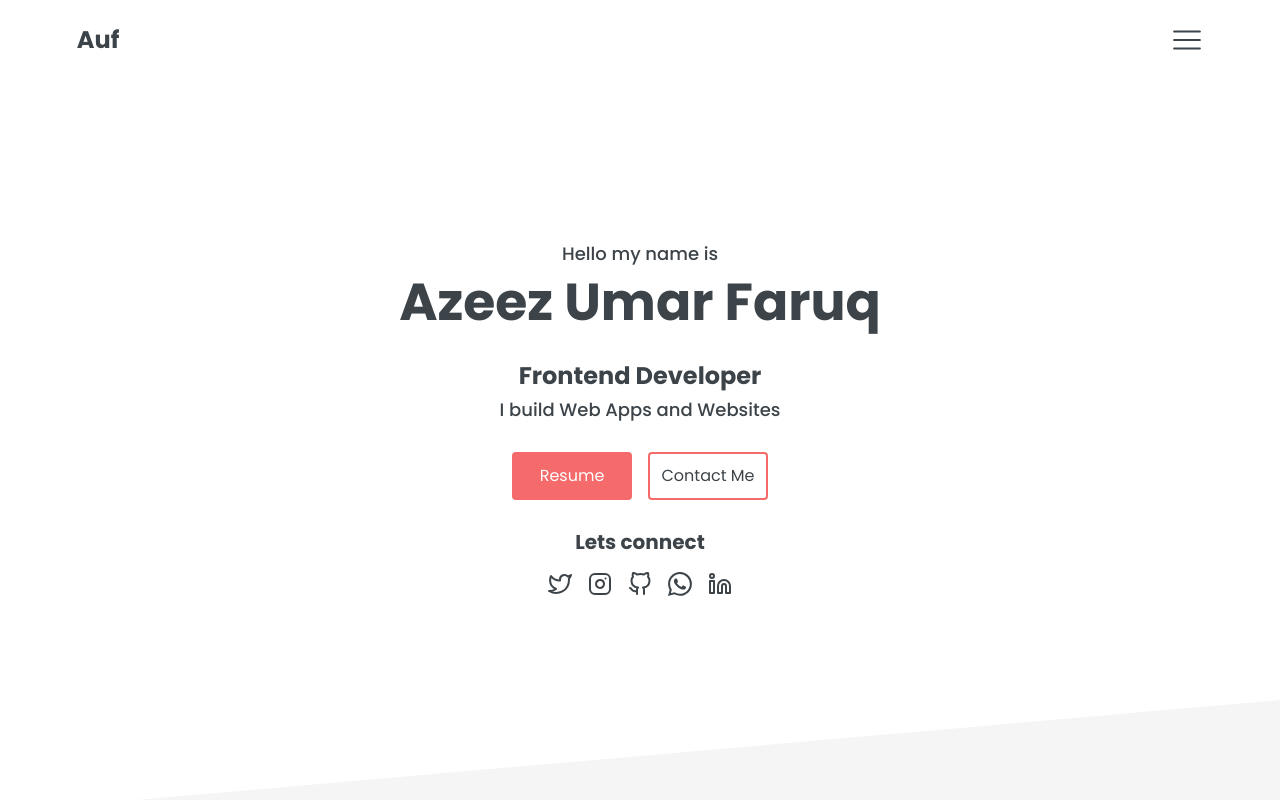
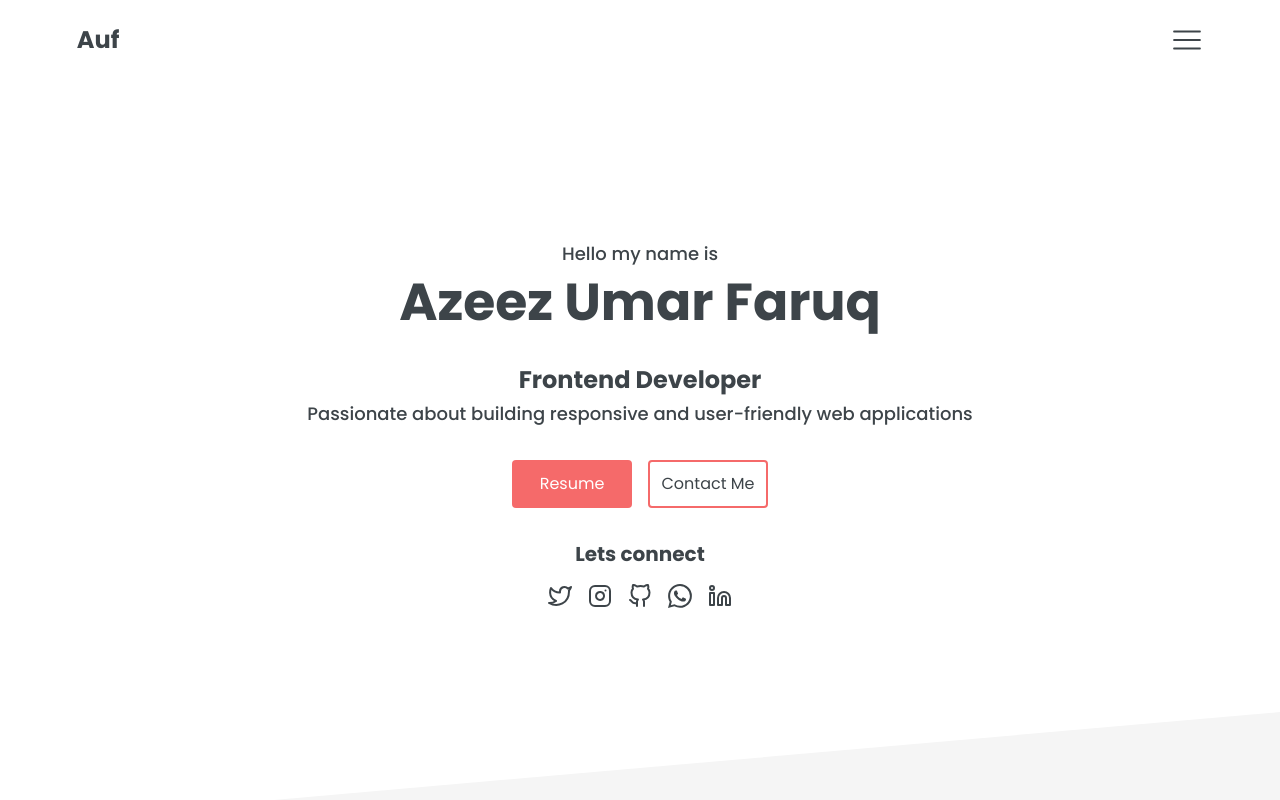
Before and after one commit to Simplyauf/PORTFOLIO-SITE, a React (Vite) app: page / in a window 1280 px wide. Shown: the top 800 px of the page. Built offline with nearby package versions, Linux system fonts and the light colour scheme.

Commit message:
[style] : Adjusted margin and short description text

```diff
--- a/src/components/heroSection.jsx
+++ b/src/components/heroSection.jsx
@@ -3,17 +3,19 @@ import { BsWhatsapp, BsShieldPlus } from "react-icons/bs";
 
 const HeroSection = () => {
   return (
-    <section className="flex justify-center items-center mt-16 w-full mt-20 py-20 px-[6%]">
+    <section className="flex justify-center items-center mt-[calc(80px+5rem)] w-full  pb-20 px-[6%]">
       <div className=" flex flex-col  justify-center items-center">
         <p className="text-lg font-medium">Hello my name is</p>
         <h1 className="text-[3.25rem] text-center leading-[130%] font-bold ">Azeez Umar Faruq</h1>
-        <h3 className="text-2xl mt-6 font-bold">Frontend Developer</h3>
-        <p className="text-lg font-medium mt-1">I build Web Apps and Websites</p>
-        <div className="flex gap-4 mt-7">
+        <h3 className="text-2xl mt-7 font-bold">Frontend Developer</h3>
+        <p className="text-lg font-medium mt-1 text-center">
+          Passionate about building responsive and user-friendly web applications
+        </p>
+        <div className="flex gap-4 mt-8">
           <button className="h-12 w-[120px] bg-primaryColor text-white rounded">Resume</button>
           <button className="h-12 w-[120px] bg-transparent border-primaryColor border-2 rounded">Contact Me</button>
         </div>
-        <div className="mt-7">
+        <div className="mt-8">
           <h2 className="text-xl font-bold text-center">Lets connect</h2>
           <div className="flex justify-center items-center gap-4 mt-4">
             <FiTwitter className="w-6 h-6 " />
```
